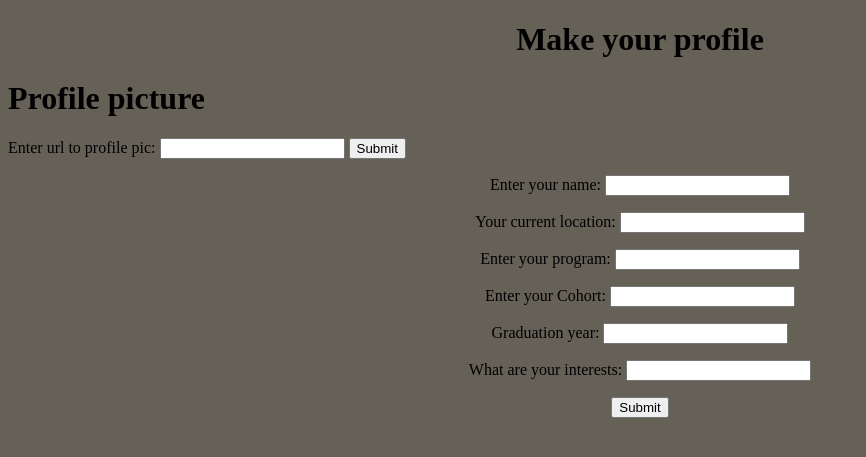
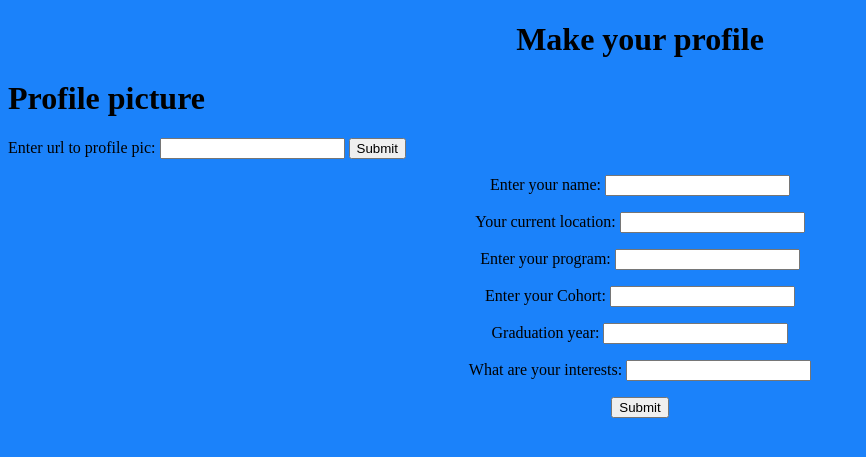
Before and after one commit to Boboston98/Cohort-Forum, a Python web app: template cohort-forum/templates/profile.html in a window 1280 px wide. Shown: the top 457 px of the page, without its empty margins (0-866 px from the left). Run offline with Jinja, Linux system fonts and the light colour scheme; the template is opened without the code that fills it, so the values that code supplies are empty.

Commit message:
color changing background

```diff
--- a/cohort-forum/templates/profile.html
+++ b/cohort-forum/templates/profile.html
@@ -30,27 +30,36 @@
   @-webkit-keyframes colorchange {
 
        0% {background: #33FFF3 ;}
-      10% {background: #0000CD ;}
-      20% {background: #BDB76B ;}
-      30% {background: # ;}
-      40% {background: # ;}
-      50% {background: # ;}
-      40% {background: # ;}
-      50% {background: # ;}
-      60% {background: # ;}
-      70% {background: # ;}
-      80% {background: # ;}
-      90% {background: # ;}
-     100% {background: ##33FFF3 ;}
+      10% {background: #1E90FF ;}
+      20% {background: #0000CD ;}
+      30% {background: #9370DB ;}
+      40% {background: #EE82EE ;}
+      50% {background: #800020 ;}
+      40% {background: #FF0000 ;}
+      50% {background: #FF4500 ;}
+      60% {background: #BDB76B ;}
+      70% {background: #FFD700 ;}
+      80% {background: #EE82EE ;}
+      90% {background: #1E90FF ;}
+     100% {background: #33FFF3 ;}
   }
 
 
   @keyframes colorchange {
-      0%  {background: #33FFF3 ;}
-     25%  {background: #78281F ;}
-     50%  {background: #117A65 ;}
-     75%  {background: #DC7633 ;}
-     100% {background: #33FFF3 ;}
+
+    0% {background: #33FFF3 ;}
+   10% {background: #1E90FF ;}
+   20% {background: #0000CD ;}
+   30% {background: #9370DB ;}
+   40% {background: #EE82EE ;}
+   50% {background: #800020 ;}
+   40% {background: #FF0000 ;}
+   50% {background: #FF4500 ;}
+   60% {background: #BDB76B ;}
+   70% {background: #FFD700 ;}
+   80% {background: #EE82EE ;}
+   90% {background: #1E90FF ;}
+  100% {background: #33FFF3 ;}
   }
 
   </style>
```
